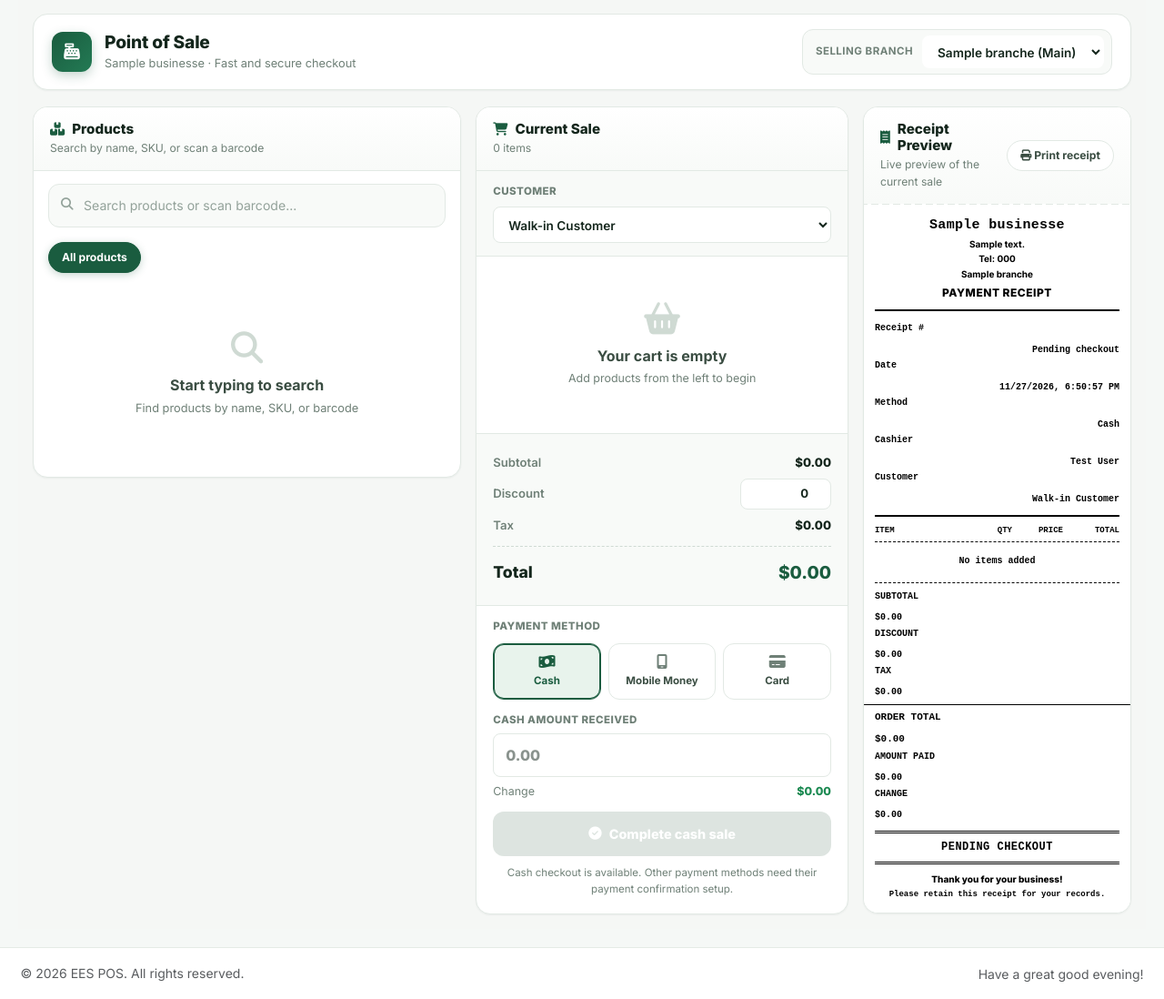
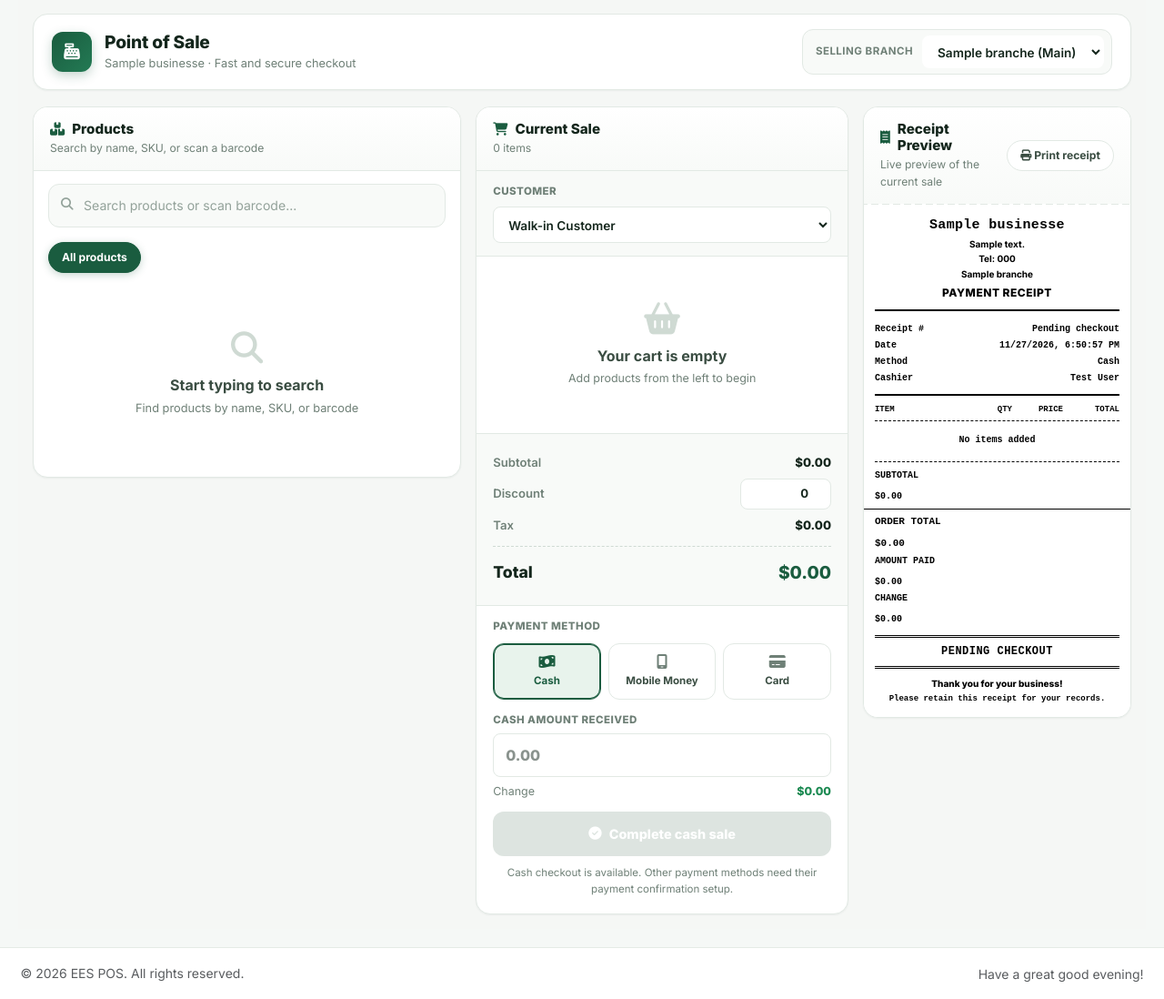
Before and after one commit to Nutsukpo/EESPOS, a Laravel app: a page that uses resources/views/pos/index.blade.php in a window 1280 px wide. Shown: the part 108-1206 px from the top of the page at 91% size. Run offline with Laravel 12, Linux system fonts and the light colour scheme; a user stored in the database is signed in; data comes from the database, SQL or seed files in the repository; tables that the repository leaves empty hold one stand-in row (values such as "Sample post"); style sheets or scripts are compiled from the project's sources; some libraries are stand-ins or nearby versions.

Commit message:
Simplify POS receipt layout

```diff
--- a/resources/views/pos/index.blade.php
+++ b/resources/views/pos/index.blade.php
@@ -985,18 +985,30 @@
         padding: 4px 0 8px;
         border-bottom: 2px solid #000;
     }
-    .pos-receipt-classic .pos-receipt-details .row {
-        display: flex;
-        justify-content: space-between;
-        gap: 8px;
-    }
-    .pos-receipt-classic .pos-receipt-details .row span {
+    .pos-receipt-classic .pos-receipt-details .receipt-meta-row {
+        display: grid !important;
+        grid-template-columns: 72px minmax(0, 1fr);
+        align-items: baseline;
+        column-gap: 8px;
+        width: 100%;
+        margin: 0 !important;
+        padding: 2px 0;
+        line-height: 1.4;
+    }
+    .pos-receipt-classic .pos-receipt-details .receipt-meta-row span {
+        display: block;
+        min-width: 0;
         color: #000 !important;
         font-weight: 700 !important;
     }
-    .pos-receipt-classic .pos-receipt-details .row span:last-child {
+    .pos-receipt-classic .pos-receipt-details .receipt-meta-row span:first-child {
+        white-space: nowrap;
+        text-align: left;
+    }
+    .pos-receipt-classic .pos-receipt-details .receipt-meta-row span:last-child {
         text-align: right;
         overflow-wrap: anywhere;
+        word-break: break-word;
     }
     .pos-receipt-table { margin-top: 7px; }
     .pos-receipt-table-head,
@@ -1449,11 +1461,10 @@
                 </div>
 
                 <div class="pos-receipt-details">
-                    <div class="row"><span>Receipt #</span><span id="posReceiptNumber">Pending checkout</span></div>
-                    <div class="row"><span>Date</span><span id="posReceiptDate"></span></div>
-                    <div class="row"><span>Method</span><span id="posReceiptMethod">Cash</span></div>
-                    <div class="row"><span>Cashier</span><span id="posReceiptCashier">{{ auth()->user()->name }}</span></div>
-                    <div class="row"><span>Customer</span><span id="posReceiptCustomer">Walk-in</span></div>
+                    <div class="receipt-meta-row"><span>Receipt #</span><span id="posReceiptNumber">Pending checkout</span></div>
+                    <div class="receipt-meta-row"><span>Date</span><span id="posReceiptDate"></span></div>
+                    <div class="receipt-meta-row"><span>Method</span><span id="posReceiptMethod">Cash</span></div>
+                    <div class="receipt-meta-row"><span>Cashier</span><span id="posReceiptCashier">{{ auth()->user()->name }}</span></div>
                 </div>
 
                 <div class="pos-receipt-table">
@@ -1467,8 +1478,6 @@
 
                 <div class="pos-receipt-totals" id="posReceiptTotals">
                     <div class="row"><span>SUBTOTAL</span><span id="posReceiptSubtotal">{{ $currencySymbol }}0.00</span></div>
-                    <div class="row"><span>DISCOUNT</span><span id="posReceiptDiscount">{{ $currencySymbol }}0.00</span></div>
-                    <div class="row"><span>TAX</span><span id="posReceiptTax">{{ $currencySymbol }}0.00</span></div>
                     <div class="row grand"><span>ORDER TOTAL</span><span id="posReceiptTotal">{{ $currencySymbol }}0.00</span></div>
                     <div class="row paid"><span>AMOUNT PAID</span><span id="posReceiptAmountPaid">{{ $currencySymbol }}0.00</span></div>
                     <div class="row"><span>CHANGE</span><span id="posReceiptChange">{{ $currencySymbol }}0.00</span></div>
@@ -1877,8 +1886,6 @@ document.addEventListener('DOMContentLoaded', function () {
         document.getElementById('posReceiptNumber').textContent = 'Pending checkout';
         document.getElementById('posReceiptDate').textContent = new Date().toLocaleString();
         document.getElementById('posReceiptMethod').textContent = 'Cash';
-        document.getElementById('posReceiptCustomer').textContent =
-            customerSelect.selectedOptions[0]?.text ?? 'Walk-in';
         document.getElementById('posReceiptItems').innerHTML = cart.length
             ? cart.map(item => `
                 <div class="pos-receipt-item">
@@ -1891,8 +1898,6 @@ document.addEventListener('DOMContentLoaded', function () {
             : '<div class="pos-receipt-empty">No items added</div>';
 
         document.getElementById('posReceiptSubtotal').textContent = money(totals.subtotal);
-        document.getElementById('posReceiptDiscount').textContent = money(totals.discount);
-        document.getElementById('posReceiptTax').textContent = money(totals.tax);
         document.getElementById('posReceiptTotal').textContent = money(totals.total);
         document.getElementById('posReceiptAmountPaid').textContent = money(0);
         document.getElementById('posReceiptChange').textContent = money(0);
@@ -1904,7 +1909,6 @@ document.addEventListener('DOMContentLoaded', function () {
         document.getElementById('posReceiptNumber').textContent = receipt.receiptNumber;
         document.getElementById('posReceiptDate').textContent = receipt.date;
         document.getElementById('posReceiptMethod').textContent = receipt.paymentMethod || 'Cash';
-        document.getElementById('posReceiptCustomer').textContent = receipt.customer;
         document.getElementById('posReceiptItems').innerHTML = receipt.items.map(item => `
             <div class="pos-receipt-item">
                 <span class="item-name">${escapeHtml(item.product_name)}</span>
@@ -1915,8 +1919,6 @@ document.addEventListener('DOMContentLoaded', function () {
         `).join('');
 
         document.getElementById('posReceiptSubtotal').textContent = money(receipt.subtotal);
-        document.getElementById('posReceiptDiscount').textContent = money(receipt.discount);
-        document.getElementById('posReceiptTax').textContent = money(receipt.tax);
         document.getElementById('posReceiptTotal').textContent = money(receipt.total);
         document.getElementById('posReceiptAmountPaid').textContent = money(receipt.amountPaid);
         document.getElementById('posReceiptChange').textContent = money(receipt.change);
@@ -2113,7 +2115,6 @@ document.addEventListener('DOMContentLoaded', function () {
                     year: 'numeric', month: 'short', day: 'numeric',
                     hour: '2-digit', minute: '2-digit'
                 }),
-                customer: customerSelect.selectedOptions[0]?.text ?? 'Walk-in',
                 items: cart.map(item => ({ ...item })),
                 subtotal: Number(data.subtotal ?? totals.subtotal),
                 discount: Number(totals.discount),
```
